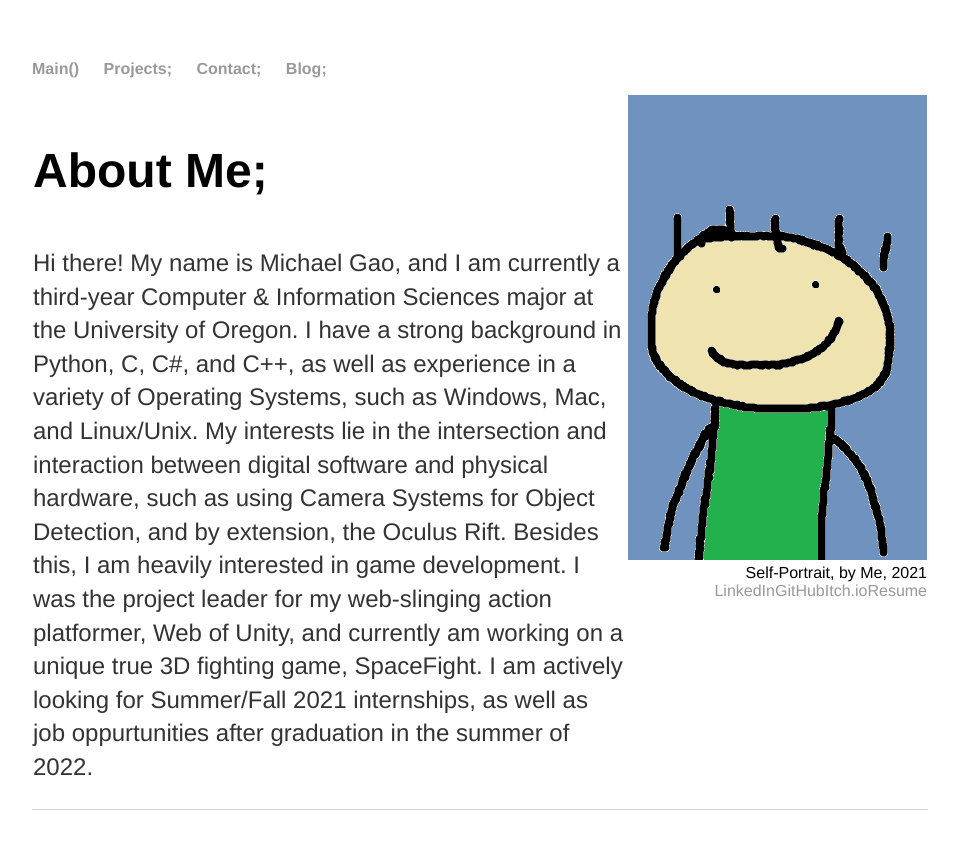
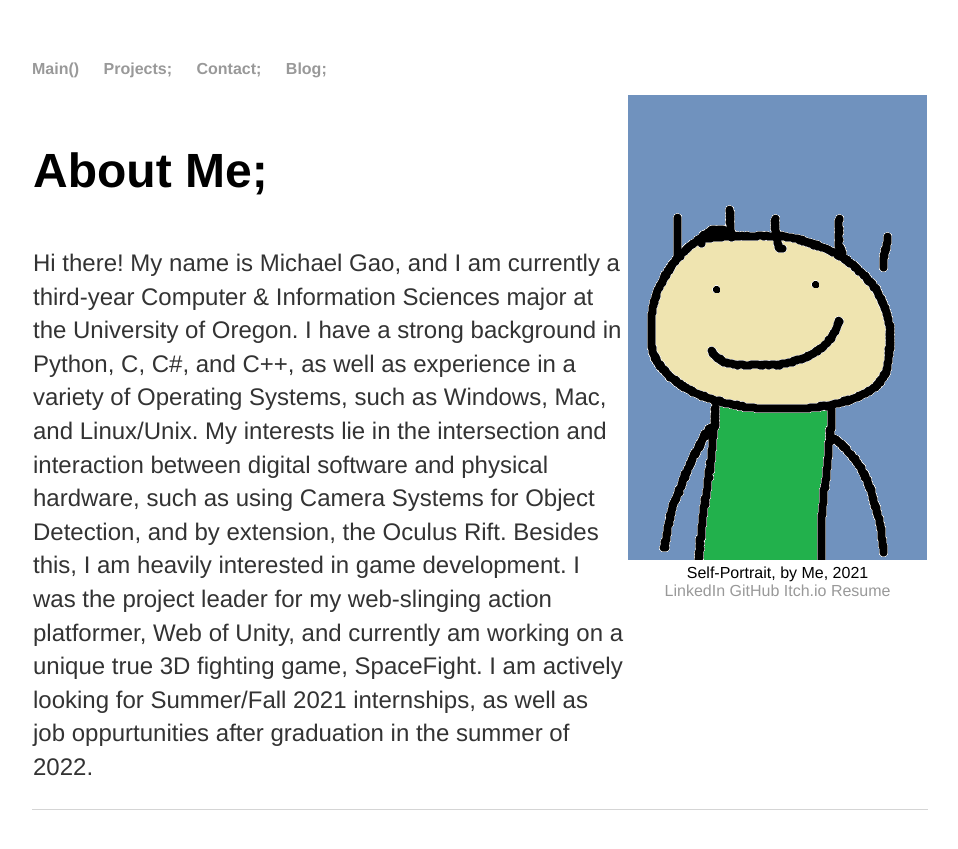
Before and after one commit to michael-c-gao/WebsiteOfMichael, a Jekyll site: the page built from index.html, in a window 1280 px wide. Shown: the top 849 px of the page, without its empty margins (160-1118 px from the left). Built offline with Jekyll 4.4.1, drawn with Linux system fonts in a browser that asks for light colours.

Commit message:
Update index.html

```diff
--- a/index.html
+++ b/index.html
@@ -30,9 +30,9 @@
 	unique true 3D fighting game, SpaceFight. I am actively looking for Summer/Fall 2021 internships, as well as job oppurtunities after graduation in the summer of 2022. </p>
 	</section>
 	<section class="child">
-		<div align="right"><img src="selfportrait.png" alt="Self Portrait"></div>
-	<div align="right">Self-Portrait, by Me, 2021</div>
-	<div align="right"><a href="https://www.linkedin.com/in/michael-c-gao/">LinkedIn</a><a href="https://github.com/michael-c-gao">GitHub</a><a href="https://mexhal.itch.io/">Itch.io</a><a href="GaoMichaelResume.pdf" target="resume">Resume</a></div>
+		<div align="center"><img src="selfportrait.png" alt="Self Portrait"></div>
+	<div align="center">Self-Portrait, by Me, 2021</div>
+	<div align="center"><a href="https://www.linkedin.com/in/michael-c-gao/">LinkedIn</a>&nbsp;<a href="https://github.com/michael-c-gao">GitHub</a>&nbsp;<a href="https://mexhal.itch.io/">Itch.io</a>&nbsp;<a href="GaoMichaelResume.pdf" target="resume">Resume</a></div>
 	</div>
 	</section>
 </section>
```
